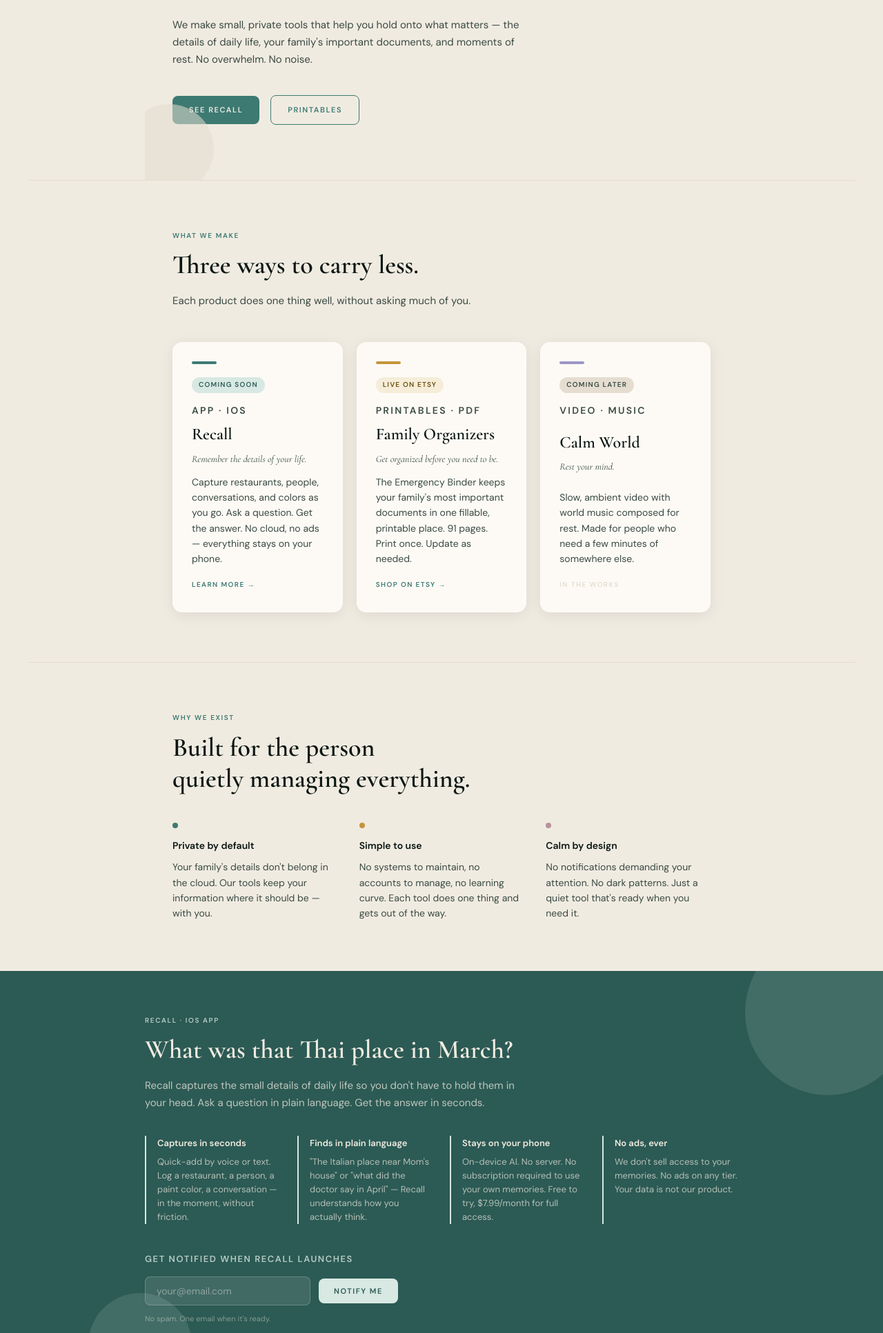
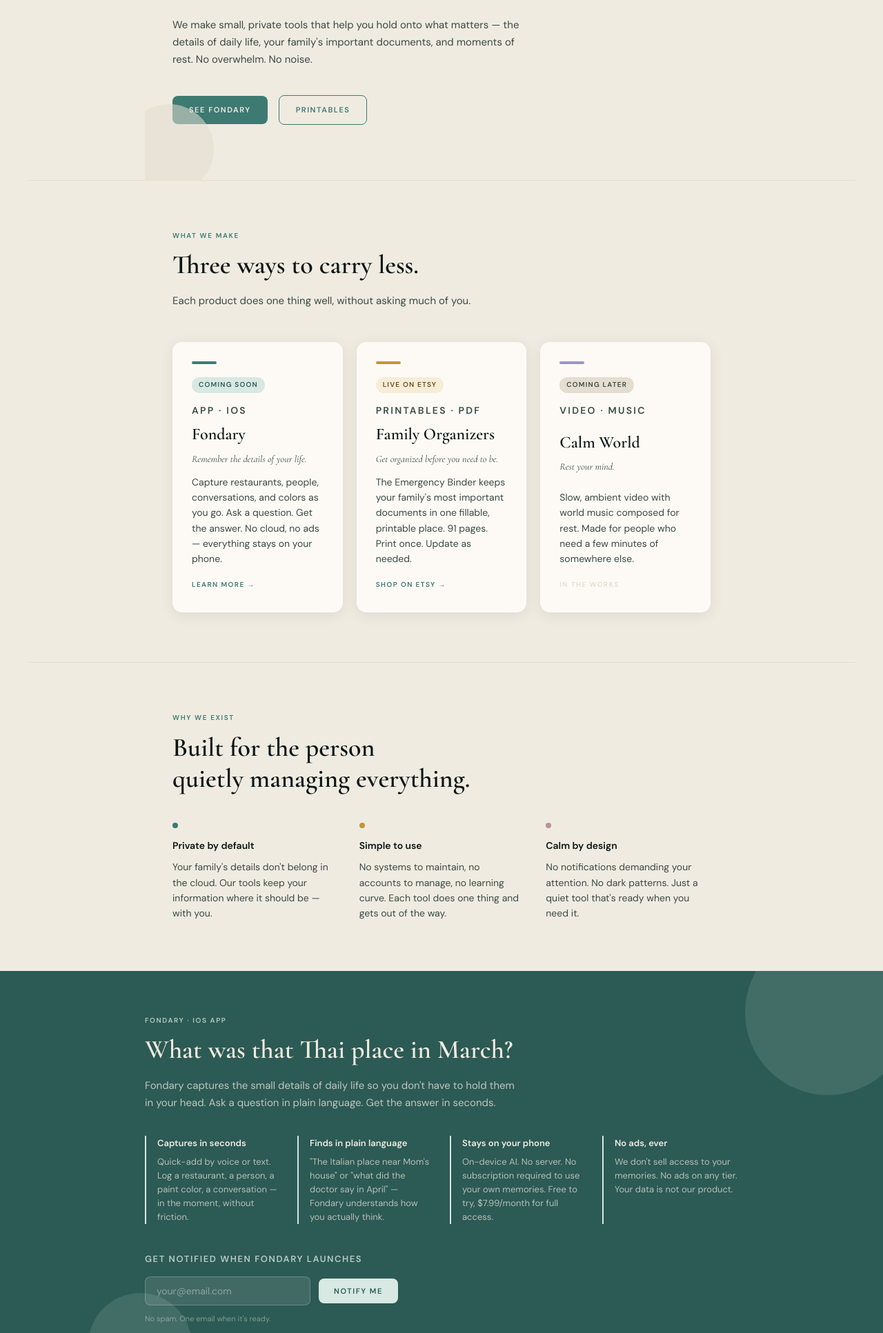
Before and after one commit to ashrayastudio/ashraya, a plain HTML site: page index.html in a window 1280 px wide. Shown: the part 400-2333 px from the top of the page at 69% size. Drawn offline with nearby package versions, Linux system fonts and the light colour scheme.

Commit message:
Update Ashraya homepage Recall copy to Fondary

```diff
--- a/index.html
+++ b/index.html
@@ -664,7 +664,7 @@
         the details of daily life, your family's important documents, and
         moments of rest. No overwhelm. No noise.
       </p>
-      <a class="btn-primary" href="#recall">See Recall</a>
+      <a class="btn-primary" href="https://getfondary.com">See Fondary</a>
       <a class="btn-ghost" href="#shop">Printables</a>
     </section>
   </div>
@@ -678,17 +678,17 @@
     <p class="section-sub">Each product does one thing well, without asking much of you.</p>
 
     <div class="cards">
-      <!-- Recall -->
+      <!-- Fondary -->
       <div class="card">
         <div class="card-accent" style="background: var(--teal);"></div>
         <div>
           <span class="card-status status-soon">Coming soon</span>
         </div>
         <p class="card-label">App · iOS</p>
-        <h3>Recall</h3>
+        <h3>Fondary</h3>
         <p class="card-tagline">Remember the details of your life.</p>
         <p>Capture restaurants, people, conversations, and colors as you go. Ask a question. Get the answer. No cloud, no ads — everything stays on your phone.</p>
-        <a class="card-link" href="#recall">Learn more →</a>
+        <a class="card-link" href="https://getfondary.com">Learn more →</a>
       </div>
 
       <!-- Printables -->
@@ -749,9 +749,9 @@
     <div class="recall-strip-blob recall-strip-blob-1" aria-hidden="true"></div>
     <div class="recall-strip-blob recall-strip-blob-2" aria-hidden="true"></div>
     <div class="recall-inner">
-      <p class="section-eyebrow">Recall · iOS App</p>
+      <p class="section-eyebrow">Fondary · iOS App</p>
       <h2 class="section-heading">What was that Thai place in March?</h2>
-      <p class="section-sub">Recall captures the small details of daily life so you don't have to hold them in your head. Ask a question in plain language. Get the answer in seconds.</p>
+      <p class="section-sub">Fondary captures the small details of daily life so you don't have to hold them in your head. Ask a question in plain language. Get the answer in seconds.</p>
 
       <div class="recall-features">
         <div class="recall-feature">
@@ -760,7 +760,7 @@
         </div>
         <div class="recall-feature">
           <h4>Finds in plain language</h4>
-          <p>"The Italian place near Mom's house" or "what did the doctor say in April" — Recall understands how you actually think.</p>
+          <p>"The Italian place near Mom's house" or "what did the doctor say in April" — Fondary understands how you actually think.</p>
         </div>
         <div class="recall-feature">
           <h4>Stays on your phone</h4>
@@ -773,7 +773,7 @@
       </div>
 
       <div>
-        <p style="font-size:13px; font-weight:600; letter-spacing:0.12em; text-transform:uppercase; color: var(--mint); opacity:0.8; margin-bottom:14px;">Get notified when Recall launches</p>
+        <p style="font-size:13px; font-weight:600; letter-spacing:0.12em; text-transform:uppercase; color: var(--mint); opacity:0.8; margin-bottom:14px;">Get notified when Fondary launches</p>
         <form action="https://buttondown.com/api/emails/embed-subscribe/ashrayastudio" method="post" target="_blank" class="recall-notify">
           <input type="email" name="email" placeholder="your@email.com" aria-label="Email address" required />
           <button type="submit" class="btn-mint">Notify me</button>
```
